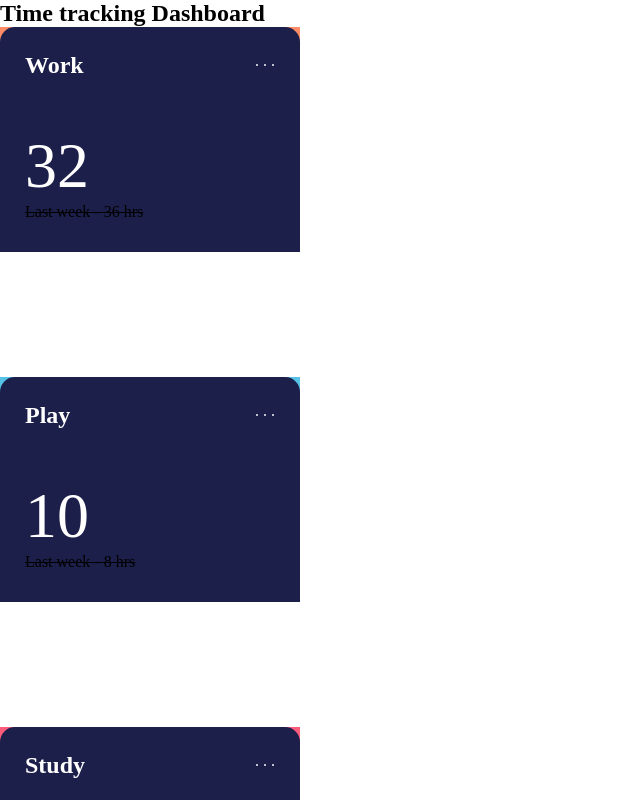
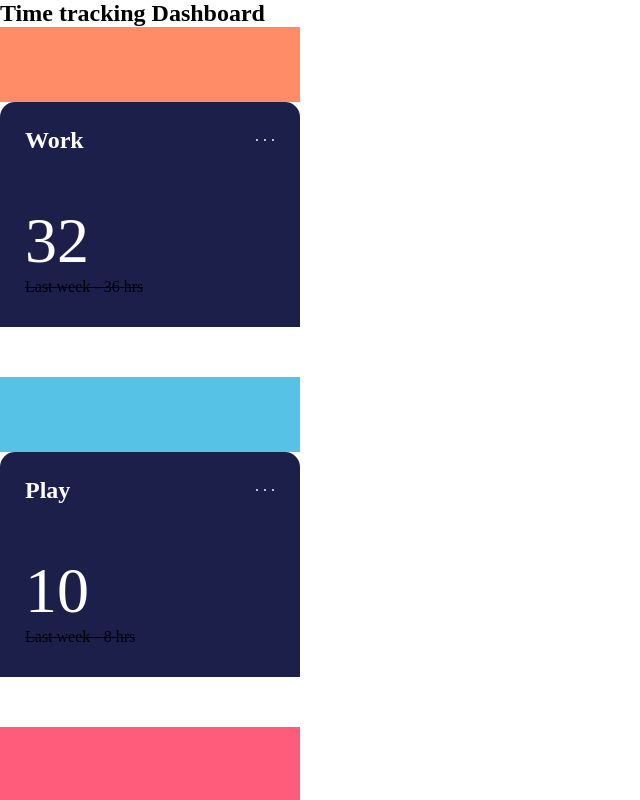
Before and after one commit to NielsLouwes/time-tracking-dash, a Next.js app: page / in a window 1280 px wide. Shown: the whole page, without its empty margins (0-640 px from the left). Built offline with nearby package versions, Linux system fonts and the light colour scheme.

Commit message:
fixed style reset issue and installed babel

```diff
--- a/package.json
+++ b/package.json
@@ -24,6 +24,7 @@
     "styled-components": "^5"
   },
   "devDependencies": {
-    "@types/styled-components": "^5.1.26"
+    "@types/styled-components": "^5.1.26",
+    "babel-plugin-styled-components": "^2.1.1"
   }
 }
--- a/src/components/SmallCard/SmallCard.styles.tsx
+++ b/src/components/SmallCard/SmallCard.styles.tsx
@@ -3,17 +3,11 @@ import styled from "styled-components";
 export const Card = styled.div`
   height: 350px;
   width: 300px;
-  position: relative;
 `;
 
 export const CardTop = styled.div`
-  /* height: 75px; */
+  height: 75px;
   background: ${(props) => props.backgroundColor || "lightred"};
-  position: absolute;
-  /* top: 0;
-  left: 0; */
-  width: 100%;
-  height: 50%;
 `;
 
 export const CardBottom = styled.div`
@@ -22,8 +16,6 @@ export const CardBottom = styled.div`
   border-top-left-radius: 15px;
   border-top-right-radius: 15px;
   padding: 25px 25px;
-  position: relative;
-  z-index: 1;
 
   &:hover {
     background-color: hsl(235, 45%, 61%);
--- a/src/styles/globals.css
+++ b/src/styles/globals.css
@@ -86,7 +86,7 @@ body {
 }
 
 body {
-  color: rgb(var(--foreground-rgb));
+  color: rbg(--foreground-rgb);
   background: linear-gradient(
       to bottom,
       transparent,
```
Also changed, not shown: src/.babelrc (added), 1 other file (tests, documents, lock files or other folders).
